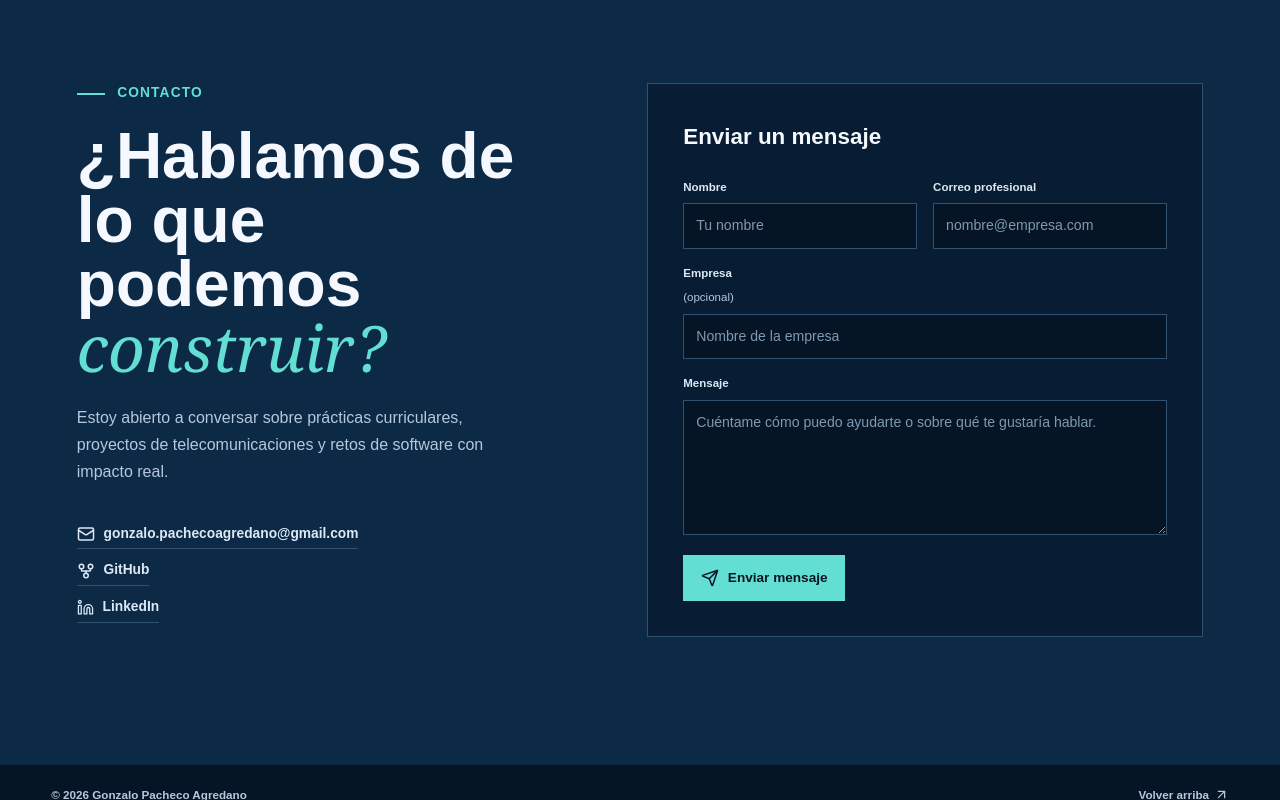
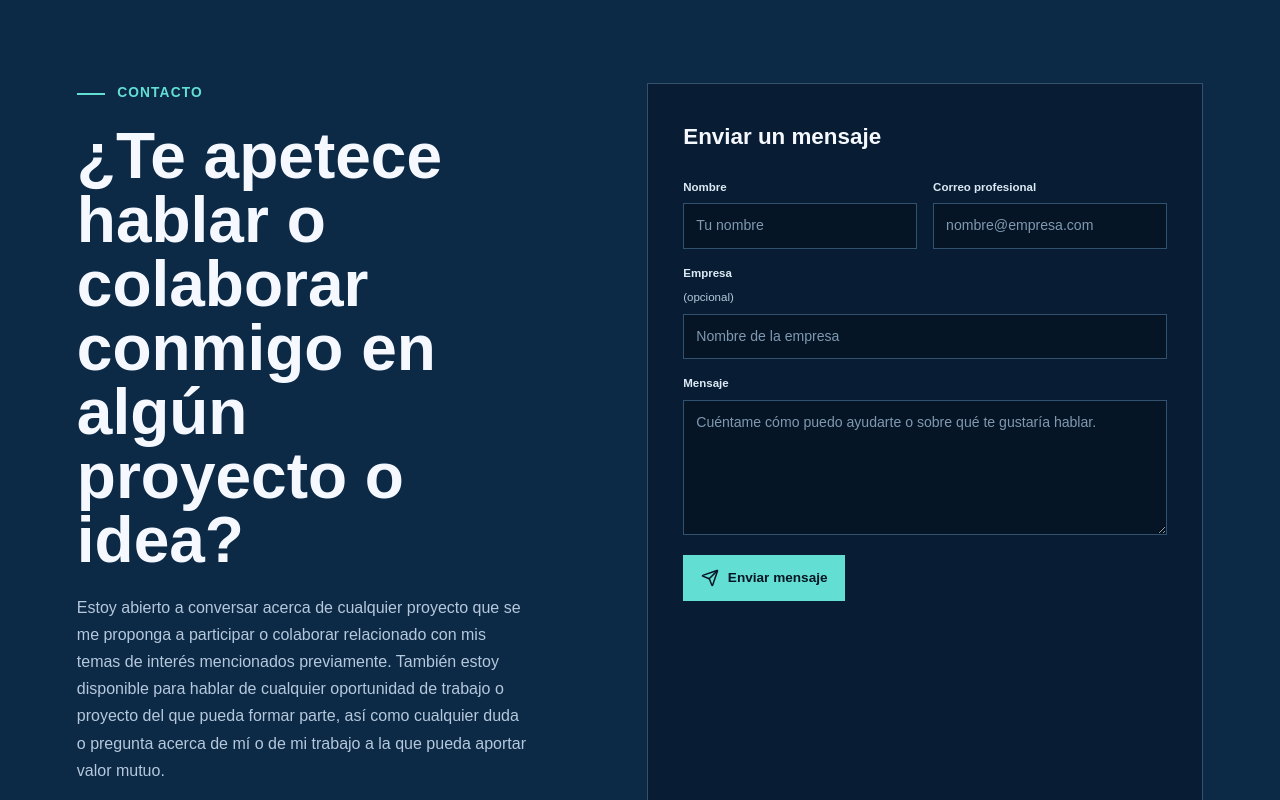
Before and after one commit to gonzaloop1494/gonzalo-portfolio, a Next.js app: page / in a window 1280 px wide. Shown: the part 6040-6840 px from the top of the page. Built offline with nearby package versions, Linux system fonts and the light colour scheme; no server answers.

Commit message:
Update contact section copy

```diff
--- a/components/portfolio.tsx
+++ b/components/portfolio.tsx
@@ -800,10 +800,9 @@ export function Portfolio() {
           <div className="contact-layout">
             <div className="contact-copy reveal">
               <p className="eyebrow section-marker" data-section-marker><span /> Contacto</p>
-              <h2>¿Hablamos de lo que podemos <em>construir?</em></h2>
+              <h2>¿Te apetece hablar o colaborar conmigo en algún proyecto o idea?</h2>
               <p>
-                Estoy abierto a conversar sobre prácticas curriculares, proyectos de
-                telecomunicaciones y retos de software con impacto real.
+                Estoy abierto a conversar acerca de cualquier proyecto que se me proponga a participar o colaborar relacionado con mis temas de interés mencionados previamente. También estoy disponible para hablar de cualquier oportunidad de trabajo o proyecto del que pueda formar parte, así como cualquier duda o pregunta acerca de mí o de mi trabajo a la que pueda aportar valor mutuo.
               </p>
               <div className="social-links">
                 <a href={`mailto:${email}`}><Mail size={18} /> {email}</a>
```
